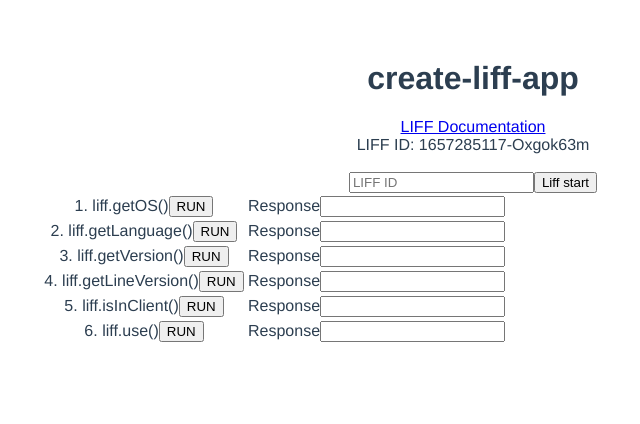
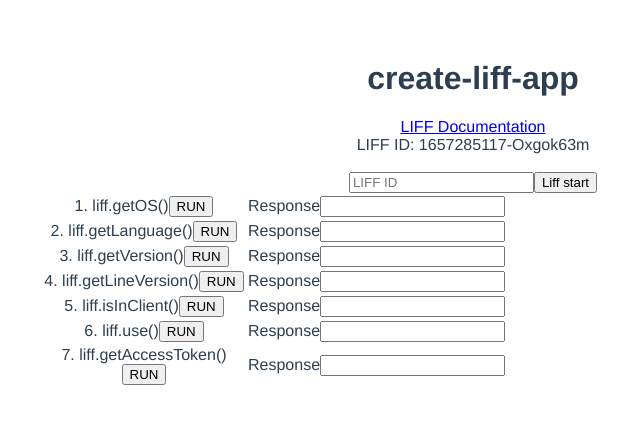
Before and after one commit to fantasma123/LIFF-demo, a Vue app: page / in a window 1280 px wide. Shown: the top 424 px of the page, without its empty margins (167-807 px from the left). Built offline with nearby package versions, Linux system fonts and the light colour scheme.

Commit message:
Update App.vue

```diff
--- a/src/App.vue
+++ b/src/App.vue
@@ -33,6 +33,7 @@
         this.items.getLineVersion = liff.getLineVersion();
         this.items.isInClient = liff.isInClient();
         this.items.use = liff.use();
+        this.items.accessToken = liff.getAccessToken();
       }).catch((e) => {
         this.message = "LIFF init failed.";
         this.error = `${e}`;
@@ -111,6 +112,14 @@
       </td>
       <td><span>Response</span><input v-model="items.use" type="text"/></td>
     </tr>
+    <tr>
+      <td>
+        <div class="divApi"><span>7. liff.getAccessToken()</span>
+          <button v-on:click="liff.getAccessToken()">RUN</button>
+        </div>
+      </td>
+      <td><span>Response</span><input v-model="items.accessToken" type="text"/></td>
+    </tr>
   </table>
 </template>
 
```
